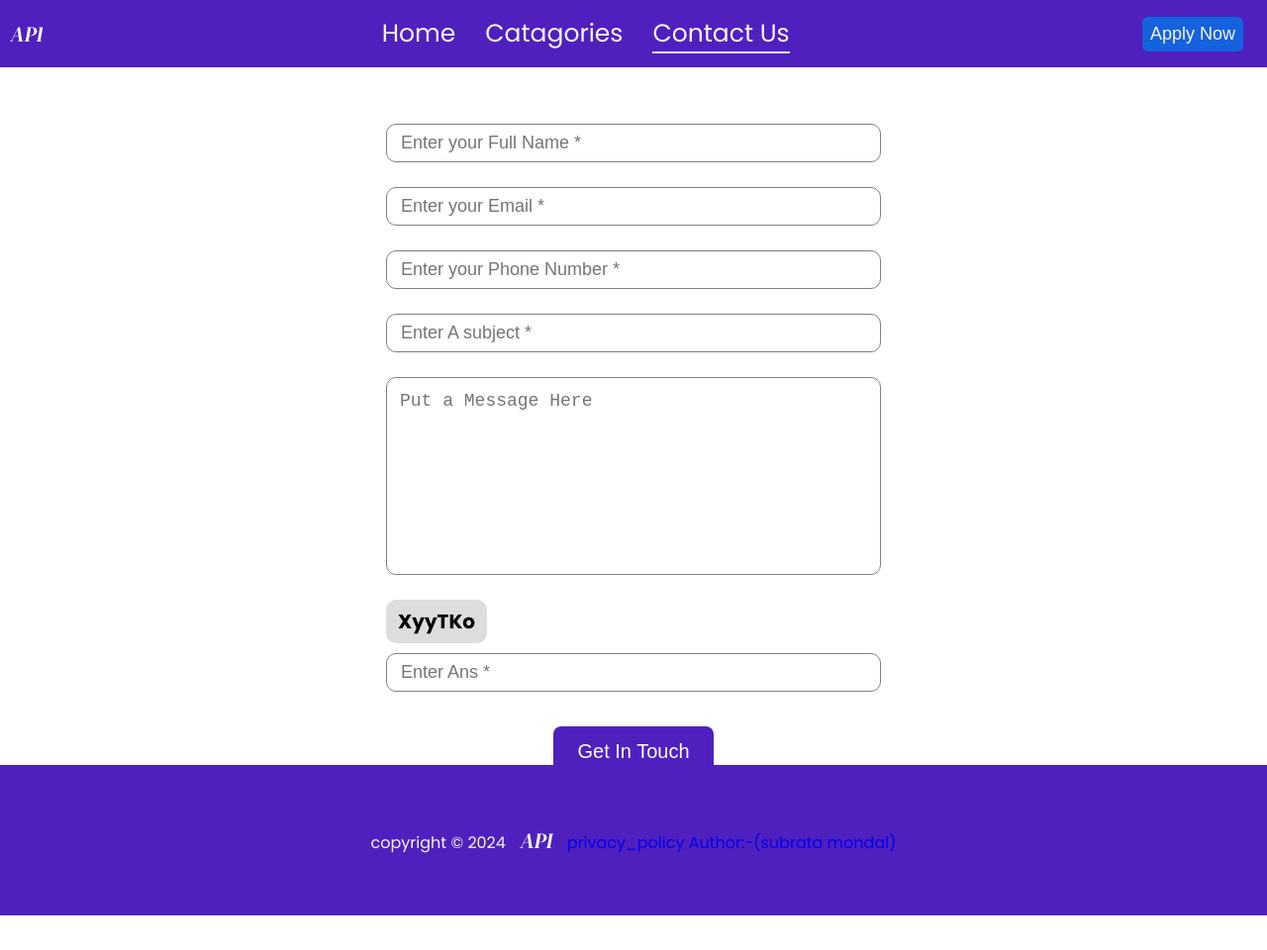
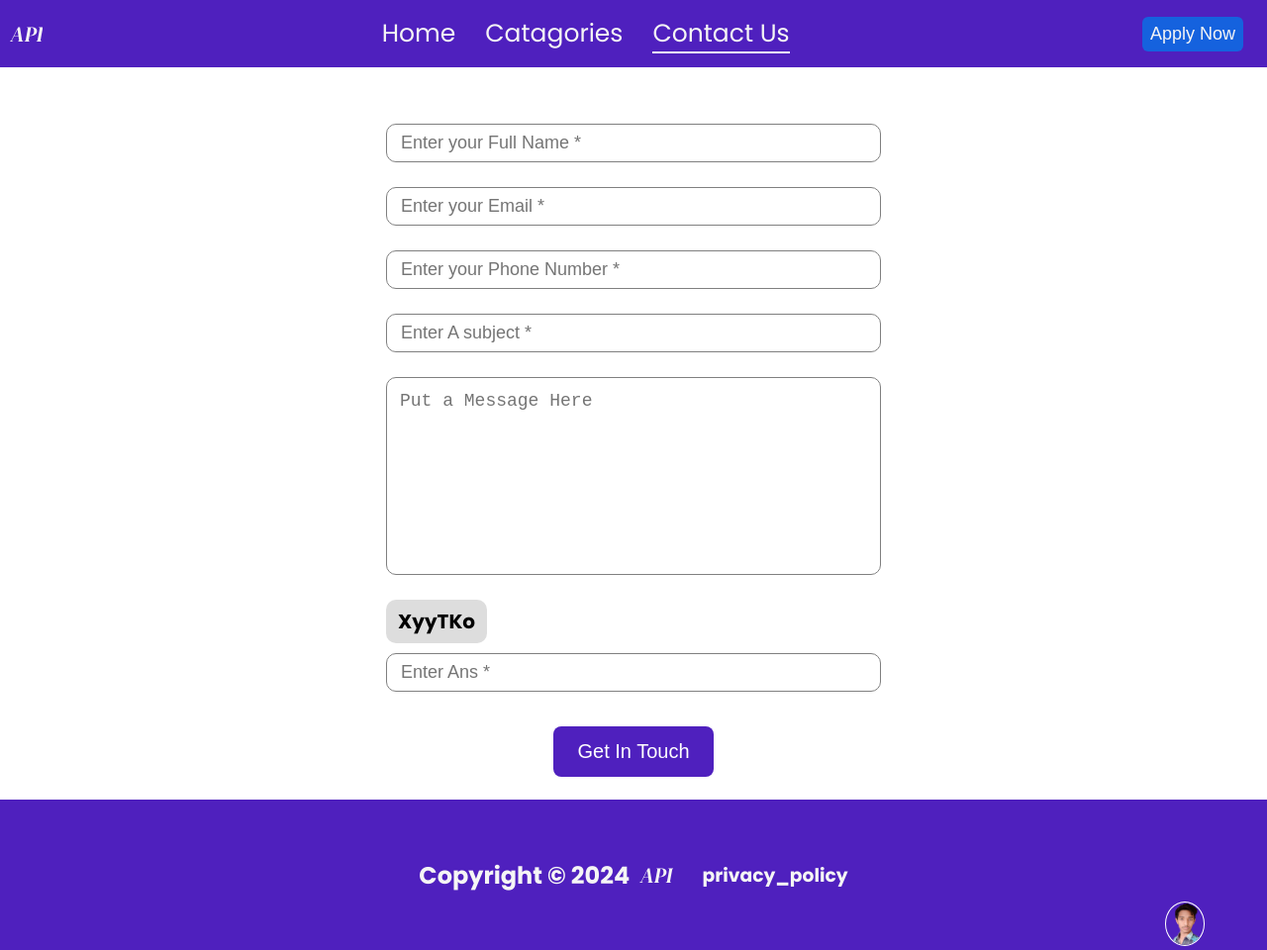
Before and after one commit to subratamondal1029/api-project, a plain HTML site: page html-files/contact.html in a window 1280 px wide. Shown: the whole page at 99% size. Before the commit the page ends 925 px from the top, so only its background shows below. Drawn offline with nearby package versions, Linux system fonts and the light colour scheme; a web font is replaced by a local one.

Commit message:
contact page done

```diff
--- a/css-files/contact.css
+++ b/css-files/contact.css
@@ -109,6 +109,10 @@ body {
   display: block;
 }
 
+#sendBtn{
+  margin-bottom: 35px;
+}
+
 
 #load{
   display: none;
--- a/html-files/contact.html
+++ b/html-files/contact.html
@@ -21,7 +21,7 @@
 <span class="logo">API</span>
 <ul>
 <li class="nav-hide"><a href="../index.html">Home</a></li>
-<li class="nav-hide"><a href="../index.html#cata-heading">Catagories</a></li>
+<li class="nav-hide"><a href="../index.html#cataheading">Catagories</a></li>
 <li class="nav-hide"><a href="#" class="active">Contact Us</a></li>
 </ul>
 <a href="apply.html" class="nav-hide">
@@ -33,7 +33,7 @@
 <img src="../media/images/close.webp" alt="..." id="close">
 <ul>
 <li><a href="../index.html">Home</a></li>
-<li><a href="../index.html#cata-heading">Catagories</a></li>
+<li><a href="../index.html#cataheading">Catagories</a></li>
 <li><a href="#" class="active">Contact Us</a></li>
 </ul>
 <a href="apply.html" id="sidenav-btn">
@@ -132,22 +132,18 @@ Error Here
           ---------footer---------
           ------------------------>
 
-<footer>
-<nav>
-<span class="copyright">
-copyright &copy; <span id="current-year"></span>
-<span class="logo">API</span>
-<span class="link">
+    <footer>
+      <div id="copyRight">
+          <h2>Copyright &copy; <span id="current-year"></span></h2>
+          <a class="logo" href="../index.html">API</a>
+      </div>
+      <a id="privacyPolicy" href="../html-files/privacy_policy.html"><h3>privacy_policy</h3></a>
+      <a href="https://subrataprojects.netlify.app" id="author">
+          <img src="../media/images/subrata.png" alt="Developer">
+          <span id="tooltip">Developer</span>
+      </a>
+  </footer>
 
-<a href="privacy_policy.html">privacy_policy</a>
-</span>
-</span>
-<span class="author">
-
-<a href="https://subratamondal1029.github.io/mini_potpolio/" target="_blank">Author:-(subrata mondal)</a>
-</span>
-</nav>
-</footer>
 <script src="https://kit.fontawesome.com/c9bf0afb2d.js" crossorigin="anonymous"></script>
 <script src="../js-files/contact.js"></script>
 <script src="../js-files/script.js"></script>
```
